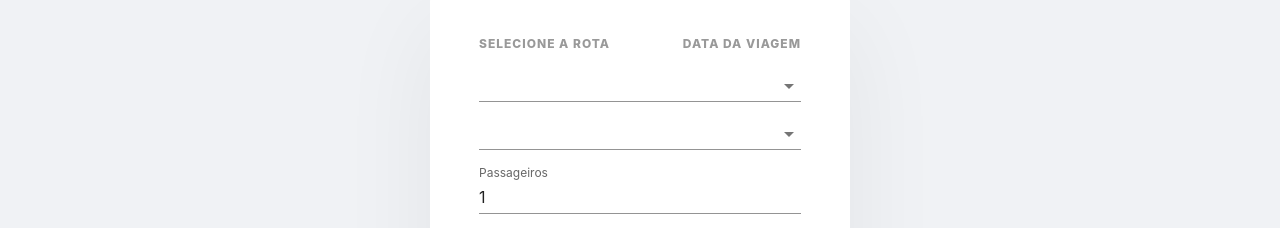
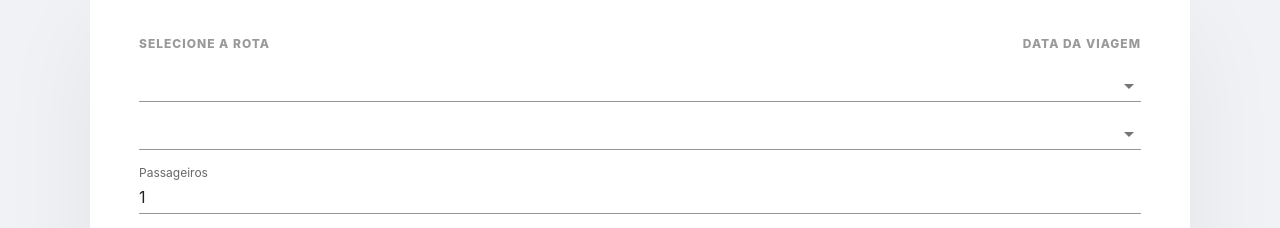
Before and after one commit to SrClauss/project_welber, a Next.js app: page / in a window 1280 px wide. Shown: the part 712-940 px from the top of the page. Built offline with nearby package versions, Linux system fonts and the light colour scheme.

Commit message:
Update reservation card to fill container width on desktop
Co-authored-by: SrClauss <50032538+SrClauss@users.noreply.github.com>

```diff
--- a/app/page.tsx
+++ b/app/page.tsx
@@ -224,8 +224,8 @@ export default function Home() {
         <Container maxWidth="lg" sx={{ position: 'relative', zIndex: 10, display: 'flex', justifyContent: 'center' }}>
           <Box sx={{ width: '100%', maxWidth: 1100, display: 'flex', gap: 6, flexDirection: 'column', alignItems: 'center', justifyContent: 'flex-start', py: { xs: 2, md: 6 } }}>
 
-            {/* Narrow reservation card (centered) */}
-            <Paper elevation={0} sx={{ width: { xs: '100%', md: 420 }, p: { xs: 3, md: 6 }, borderRadius: 4, background: 'rgba(255,255,255,0.95)', boxShadow: '0 40px 100px rgba(0,0,0,0.06)' }}>
+            {/* Reservation card (fills container width on large screens) */}
+            <Paper elevation={0} sx={{ width: '100%', p: { xs: 3, md: 6 }, borderRadius: 4, background: 'rgba(255,255,255,0.95)', boxShadow: '0 40px 100px rgba(0,0,0,0.06)' }}>
               <Stack spacing={2} sx={{ alignItems: 'stretch' }}>
                 <Stack direction="row" justifyContent="space-between">
                   <Typography variant="caption" sx={{ color: '#999', fontWeight: 800, letterSpacing: 1 }}>SELECIONE A ROTA</Typography>
```
